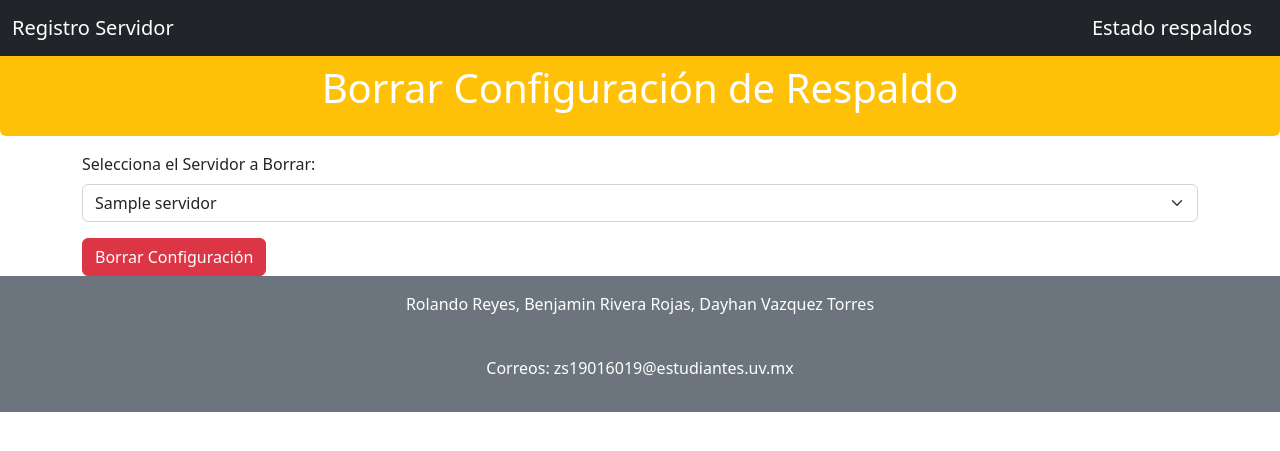
After one commit to DayhanTorres1703/proyectodesarrollo, a Django app: template miapp/templates/borrarServidor.html in a window 1280 px wide. The commit adds this page. Shown: the top 451 px of the page. Run offline with Django 5.2, Linux system fonts and the light colour scheme; the template is opened without the code that fills it: most values are stand-ins (such as "Sample title", 1, 10 or a date in 2020).

Commit message:
models respaldo

```diff
--- /dev/null
+++ b/miapp/templates/borrarServidor.html
@@ -0,0 +1,22 @@
+{% extends 'base.html' %}
+
+{% block titulo %}Borrar Configuración de Respaldo{% endblock %}
+
+{% block encabezado %}Borrar Configuración de Respaldo{% endblock %}
+
+{% block contenido %}
+  <form method="post" action="{% url 'borrar_configuracion_respaldo' %}">
+    {% csrf_token %}
+
+    <div class="mb-3">
+      <label for="servidorBorrar" class="form-label">Selecciona el Servidor a Borrar:</label>
+      <select class="form-select" id="servidorBorrar" name="servidorBorrar" required>
+        {% for servidor in servidores %}
+          <option value="{{ servidor.id }}">{{ servidor.nombre }}</option>
+        {% endfor %}
+      </select>
+    </div>
+
+    <button type="submit" class="btn btn-danger">Borrar Configuración</button>
+  </form>
+{% endblock %}
--- a/miapp/templates/registroRespaldo.html
+++ b/miapp/templates/registroRespaldo.html
@@ -33,6 +33,6 @@
       <input type="text" class="form-control" id="periodicidad" name="periodicidad" required>
     </div>
 
-    <button type="submit" class="btn btn-primary">Registrar Respaldo</button>
+    <button type="submit" class="btn btn-primary" id="enviarRespaldo">Registrar Respaldo</button>
   </form>
 {% endblock %}
--- a/miapp/views.py
+++ b/miapp/views.py
@@ -19,7 +19,6 @@ def index(request):
     return render(request, 'index.html')
 def registroRespaldo(request):
     return render(request, 'registroRespaldo.html')
-
 def registroServidor(request):
     return render(request, 'registroServidor.html')
 def login(request):
```
Also changed, not shown: miapp/models.py (+14 -0 lines).
